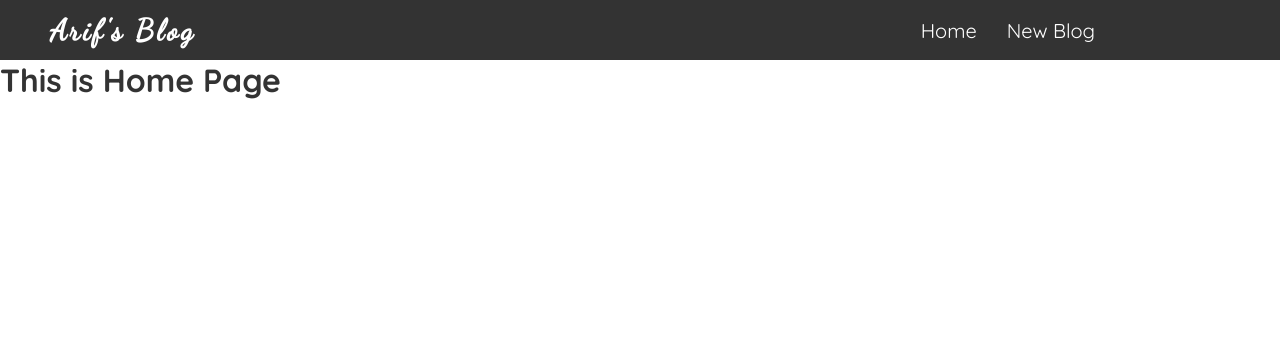
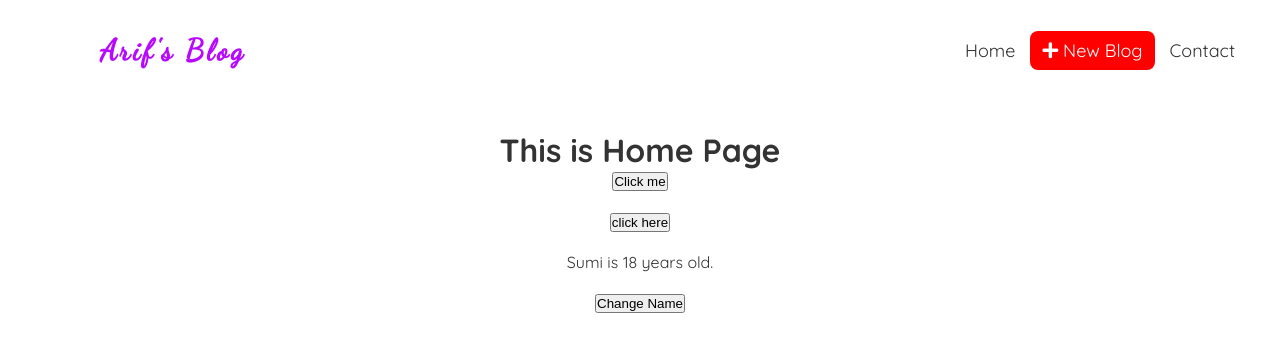
Before and after one commit to arifislamfx/arif-s-blog, a React (Create React App) app: page / in a window 1280 px wide. Shown: the top 352 px of the page. Built offline with nearby package versions, Linux system fonts and the light colour scheme.

Commit message:
do some react staff

```diff
--- a/public/index.html
+++ b/public/index.html
@@ -9,6 +9,10 @@
       name="description"
       content="Web site created using create-react-app"
     />
+
+    <!-- font awesome icon link -->
+    <link rel="stylesheet" href="https://cdnjs.cloudflare.com/ajax/libs/font-awesome/5.15.3/css/all.min.css" integrity="sha512-iBBXm8fW90+nuLcSKlbmrPcLa0OT92xO1BIsZ+ywDWZCvqsWgccV3gFoRBv0z+8dLJgyAHIhR35VZc2oM/gI1w==" crossorigin="anonymous" />
+
     <link rel="apple-touch-icon" href="%PUBLIC_URL%/logo192.png" />
     <!--
       manifest.json provides metadata used when your web app is installed on a
--- a/src/components/Home.js
+++ b/src/components/Home.js
@@ -1,10 +1,33 @@
+import { useState } from "react";
 
 
 const Home = () => {
+
+    const btnHandlar = (e) => {
+        console.log("btn clicked", e);
+    }
+
+    const clickHere = (name, e) => {
+        console.log("Hello",  name, e.target);
+    }
+
+    const [name, setName] = useState("Sumi");
+    const [age, setAge] = useState(18);
+
+    const changeName = () => {
+        setName("sumi islam");
+        setAge(20);
+    }
+
     return (
         <div>
             <div className="home">
                 <h1>This is Home Page</h1>
+                <button onClick={btnHandlar}>Click me</button> <br/> <br/>
+                <button onClick={(e) => clickHere("Arif", e)} >click here</button> <br/> <br/>
+
+                <p> {name} is {age} years old. </p> <br/>
+                <button onClick={changeName}>Change Name</button>
             </div>
         </div>
     )
--- a/src/components/Navbar.js
+++ b/src/components/Navbar.js
@@ -11,7 +11,8 @@ const Navbar = () => {
                     </div>
                     <div className="nav-link">
                         <a href="/">Home</a>
-                        <a href="/create">New Blog</a>
+                        <a href="/create"> <i class="fas fa-plus"></i> New Blog</a>
+                        <a href="/contact">Contact</a>
                     </div>
                 </div>
             </nav>
--- a/src/index.css
+++ b/src/index.css
@@ -13,12 +13,13 @@ body {
 
 .navbar {
   height: 60px;
-  width: 100%;
-  background-color: #333;
+  width: 1300px;
+  background-color: #fff;
   display: flex;
   justify-content: space-between;
   align-items: center;
   padding: 0 50px;
+  margin-top: 20px;
 }
 
 .navbar-brand a {
@@ -29,20 +30,30 @@ body {
   font-size: 30px;
   font-family: 'Dancing Script', cursive;
   letter-spacing: 3px;
-  color: #fff;
+  color: rgb(185, 8, 255);
+  margin-left: 50px;
+}
+.nav-link a{
+  color: #333;
+  text-decoration: none;
+  padding: 0 15px;
+  font-size: 18px;
 }
 
-.nav-link {
-  padding-right: 120px;
-}
-.nav-link a{
-  color: #fff;
-  text-decoration: none;
-  padding: 0 15px;
-  font-size: 20px;
+.nav-link a:nth-child(2) {
+ display: inline-block;
+ background-color: red;
+ padding: 8px 12px;
+ border-radius: 8px;
+ color: #fff;
 }
 
 .nav-link a:hover {
-  color: blanchedalmond;
+  color: rgb(252, 199, 120);
   transition: 0.3s;
 }
+
+.content {
+  text-align: center;
+  margin-top: 50px;
+}
```
